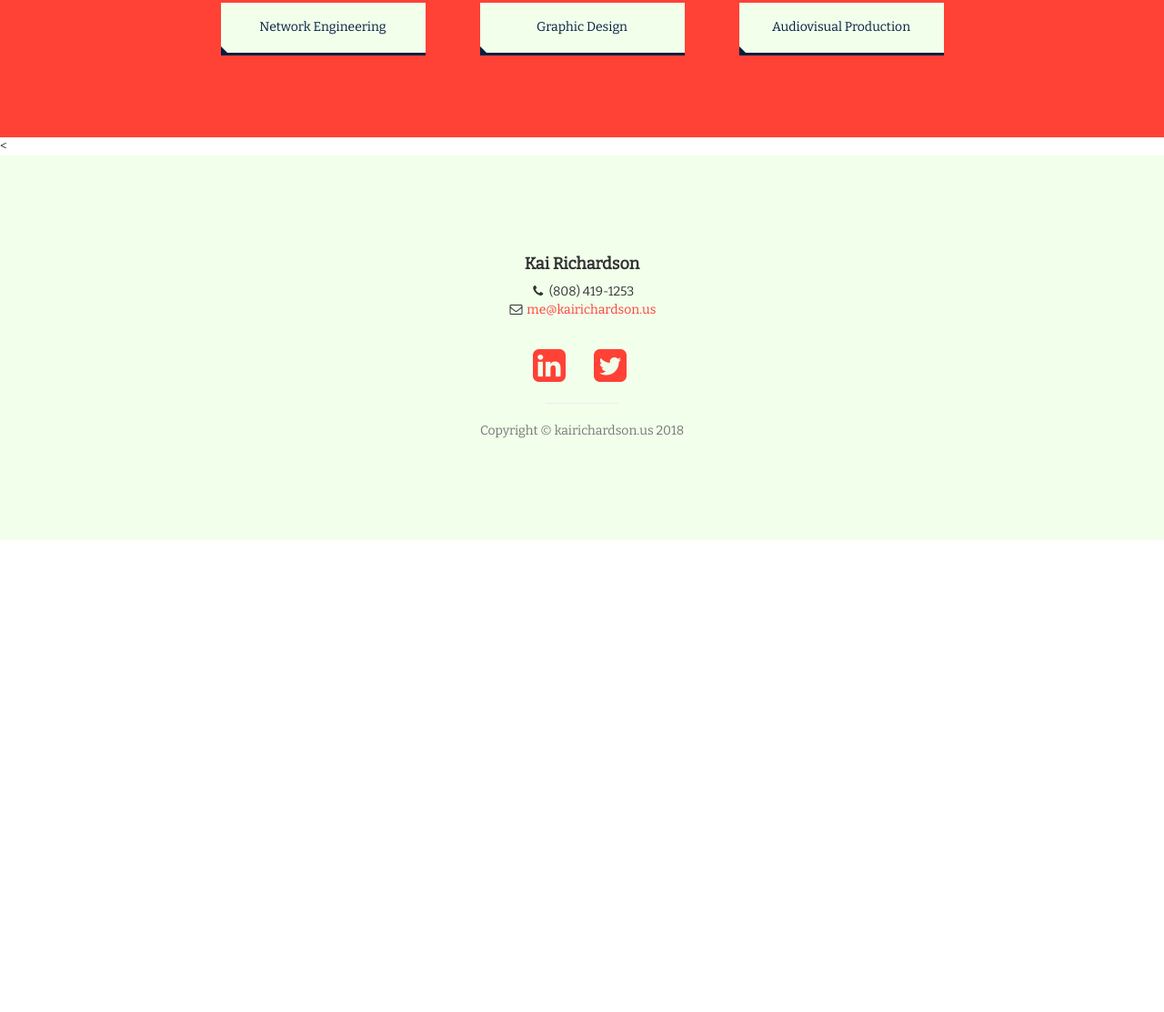
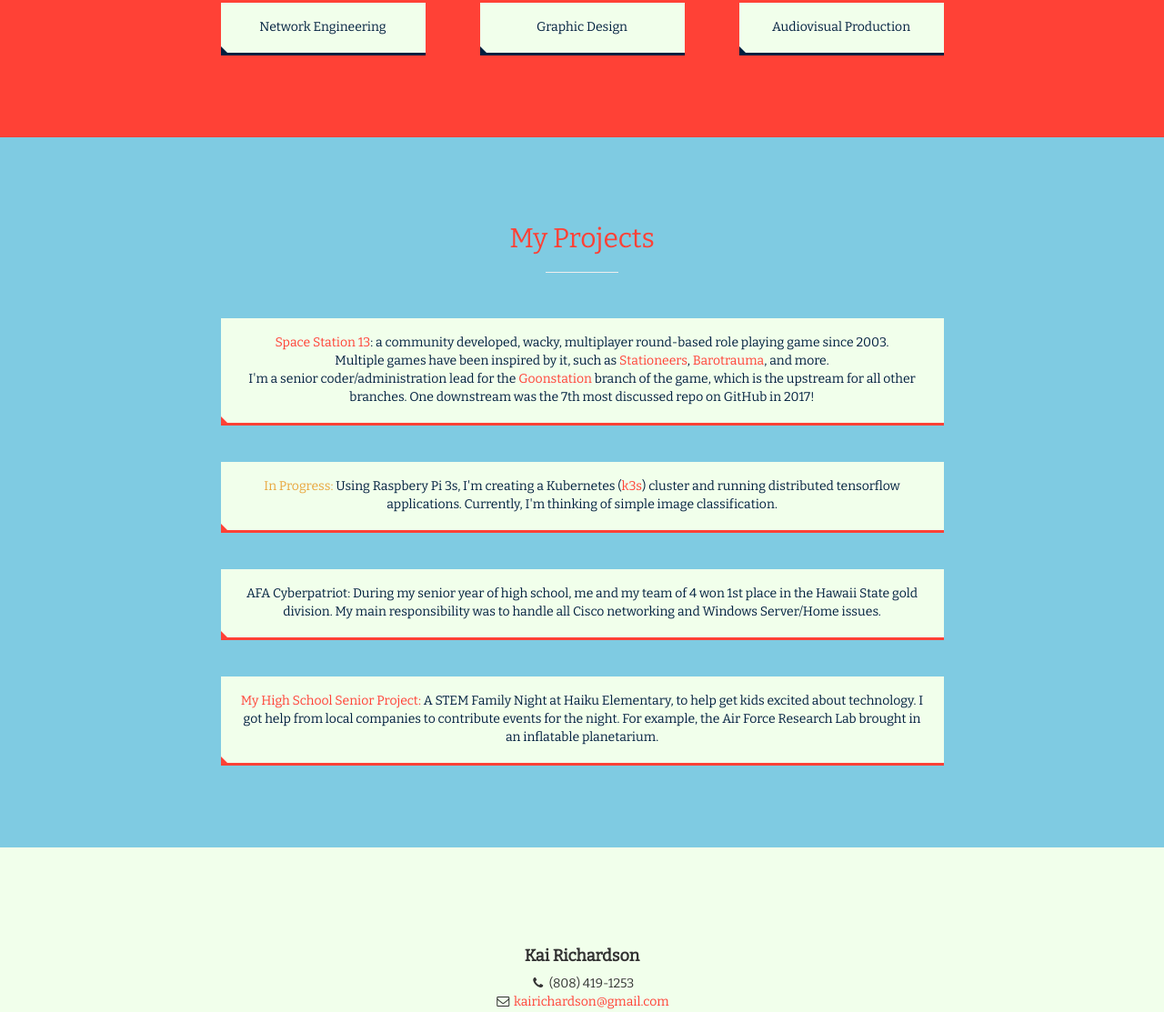
Before and after one commit to Kai-Richardson/kairichardson-backend-old, a website: page app/index.html in a window 1280 px wide. Shown: the part 1310-2423 px from the top of the page at 91% size. Before the commit the page ends 1904 px from the top, so only its background shows below. Drawn offline with nearby package versions, Linux system fonts and the light colour scheme.

Commit message:
Added project section to website

```diff
--- a/app/index.html
+++ b/app/index.html
@@ -103,37 +103,39 @@
 		</div>
 	</section>
 
-<<!--
-	<section id="portfolio" class="section">
+
+	<section id="projects" class="section">
 		<div class="container">
-			<h2>Things I've made</h2>
+			<h2>My Projects</h2>
 			<hr class="small">
 			<article>
 				<ul>
 					<li>
-						<img src="img/posters/ladypiratesofcaptainbree.png" alt="Lady Pirates of Captain Bree">
+						<a href="https://spacestation13.com">Space Station 13</a>: a community developed, wacky, multiplayer round-based role playing game since 2003.<br>
+						Multiple games have been inspired by it, such as <a href="https://stationeers.com">Stationeers</a>, <a href="https://barotraumagame.com">Barotrauma</a>, and more.<br>
+						I'm a senior coder/administration lead for the <a href="https://goonhub.com">Goonstation</a> branch of the game, which is the upstream for all other branches. One downstream was the 7th most discussed repo on GitHub in 2017!
 					</li>
 					<li>
-						<img src="img/posters/makingit.png" alt="Making It">
+						<span class="color_main">In Progress:</span> Using Raspbery Pi 3s, I'm creating a Kubernetes (<a href="https://k3s.io">k3s</a>) cluster and running distributed tensorflow applications. Currently, I'm thinking of simple image classification.
 					</li>
 					<li>
-						<img src="img/posters/highschoolmusical.png" alt="High School Musical">
+						AFA Cyberpatriot: During my senior year of high school, me and my team of 4 won 1st place in the Hawaii State gold division. My main responsibility was to handle all Cisco networking and Windows Server/Home issues.
 					</li>
 					<li>
-						<a href="https://sites.google.com/kkhs.k12.hi.us/kai-richardson-senior-project">My Senior Project</a>
+						<a href="https://sites.google.com/kkhs.k12.hi.us/kai-richardson-senior-project">My High School Senior Project:</a> A STEM Family Night at Haiku Elementary, to help get kids excited about technology. I got help from local companies to contribute events for the night. For example, the Air Force Research Lab brought in an inflatable planetarium.
 					</li>
 				</ul>
 			</article>
 		</div>
 	</section>
--->
+
 
 	<footer id="contact">
 		<div class="text-center">
 			<h4><strong>Kai Richardson</strong></h4>
 			<ul class="list-unstyled">
 				<li><i class="fa fa-phone fa-fw"></i> (808) 419-1253</li>
-				<li><i class="fa fa-envelope-o fa-fw"></i> <a href="mailto:me@kairichardson.us">me@kairichardson.us</a>
+				<li><i class="fa fa-envelope-o fa-fw"></i> <a href="mailto:kairichardson@gmail.com">kairichardson@gmail.com</a>
 				</li>
 			</ul>
 			<br>
@@ -146,7 +148,7 @@
 				</li>
 			</ul>
 			<hr class="small">
-			<p class="text-muted">Copyright &copy; kairichardson.us 2018</p>
+			<p class="text-muted">Copyright &copy; kairichardson.us 2019</p>
 		</div>
 		<a id="to-top" href="#welcome" class="btn btn-light btn-lg"><i class="fa fa-angle-double-up"></i></a>
 	</footer>
--- a/app/scss/main.scss
+++ b/app/scss/main.scss
@@ -2,7 +2,7 @@
 $colorPrimary: #ff4136;
 $colorSecondary: #001f3f;
 $colorAccent: #e8a63d;
-$colorAccentSecondary: #78d4eb;
+$colorAccentSecondary: #7fcbe2;
 
 $colorBackground: #f1ffeb;
 
@@ -44,6 +44,8 @@
 		font-size: calc(12px +.2vw);
 	}
 }
+
+//Navigation bar on the top left
 .nav {
 	position: fixed;
 	display: flex;
@@ -113,6 +115,8 @@
 		}
 	}
 }
+
+//Top of page welcome
 #welcome {
 	height: 100vh;
 	padding: 60px 15px 30px;
@@ -253,14 +257,14 @@
 	}
 }
 
-#portfolio {
+#projects {
 	background: $colorAccentSecondary;
 	color: $colorPrimary;
 }
 
-#portfolio article {
+#projects article {
 	position: relative;
-	max-width: 900px;
+	max-width: 75%;
 	margin: 0 auto;
 	z-index: 2;
 	> ul {
@@ -269,13 +273,9 @@
 		align-items: center;
 		margin: 50px 0 0;
 		padding: 0;
-		display: flex;
-		justify-content: center;
 		li {
-			display: flex;
-			justify-content: center;
 			position: relative;
-			flex: 0 1 25%;
+			flex: 0 0 100%;
 			margin: 0 30px 40px;
 			padding: 1.25em;
 			background: $colorBackground;
@@ -294,7 +294,7 @@
 	}
 }
 
-#portfolio img {
+#projects img {
 	width:  100%;
 	height: 100%;
 	border: 0.2em solid black;
@@ -302,6 +302,12 @@
 	background-position: center;
 	background-repeat: no-repeat;
 }
+
+//Small hr for accents
 hr.small {
 	max-width: 10vh;
 }
+
+.color_main {
+	color: $colorAccent;
+}
```
Also changed, not shown: app/css/main.css.
